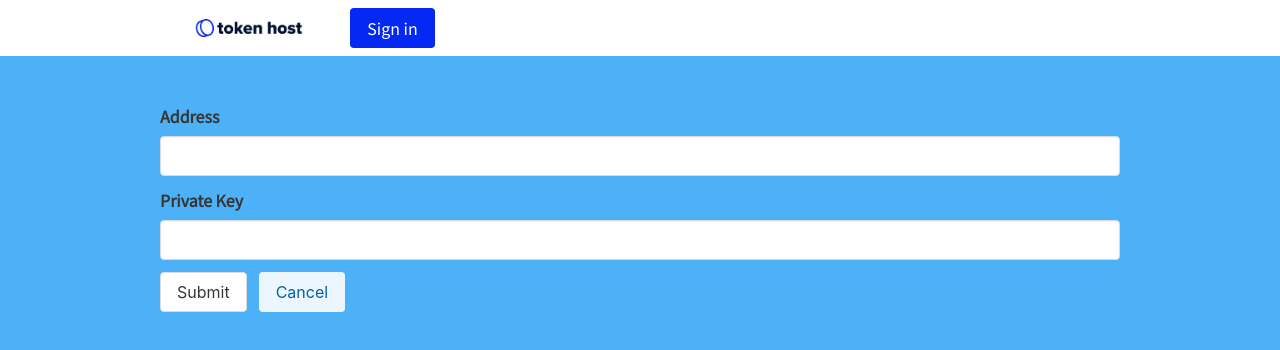
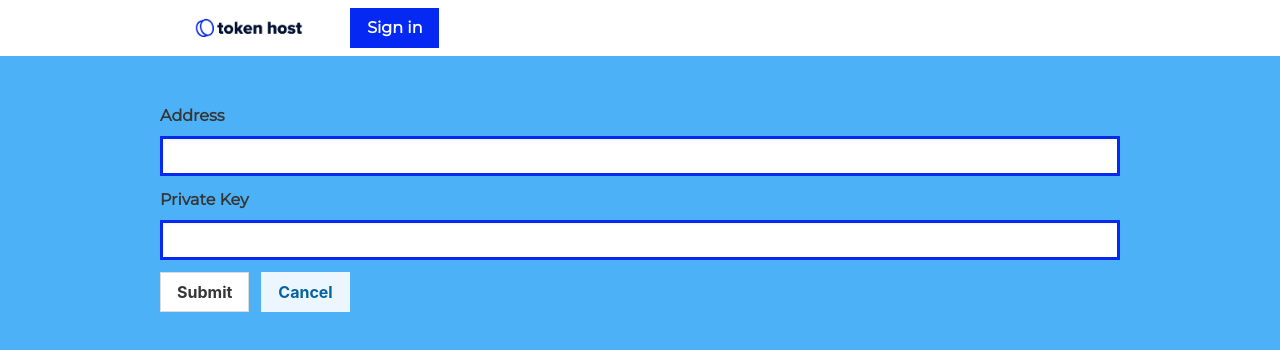
Before and after one commit to snissn/tokenhost-tweet, a Next.js app: page /create in a window 1280 px wide. Shown: the top 350 px of the page. Built offline with nearby package versions, Linux system fonts and the light colour scheme; no server answers; what re-base would draw is missing.

Commit message:
style updates

```diff
--- a/assets/sass/styles.scss
+++ b/assets/sass/styles.scss
@@ -9,7 +9,14 @@ $danger: #f40026;
 $body-background-color: #4cb1f7;
 
 @import "../../node_modules/bulma/bulma.sass";
-@import url("https://fonts.googleapis.com/css?family=Noto+Sans+JP");
+@import url("https://fonts.googleapis.com/css?family=Montserrat");
 * {
-  font-family: "Noto Sans JP";
+  font-family: "Montserrat";
 }
+
+.button { border-radius: 0; font-weight:bold;}
+.input { border-radius: 0;}
+
+.input {
+  border: 3px solid #0528F2  !important;
+}
--- a/components/Send.js
+++ b/components/Send.js
@@ -56,8 +56,8 @@ export default function Send() {
             <input
               className={
                 sendStatus === 'Sending'
-                  ? 'button is-info '
-                  : 'button is-warning'
+                  ? 'button is-info is-bold'
+                  : 'button is-warning has-text-white is-bold'
               }
               type="submit"
               value={sendStatus === 'Sending' ? 'Sharing...' : 'Share'}
--- a/components/User.js
+++ b/components/User.js
@@ -20,7 +20,7 @@ export default (props) => {
   } else {
     return (
       <section className="hero is-primary mb-6">
-        <img width={30} src={user.photo} />
+        <img width={50} src={user.photo} />
         <p>{user.name}</p>
       </section>
     )
```
Also changed, not shown: components/Tweet.js (+15 -13 lines).
